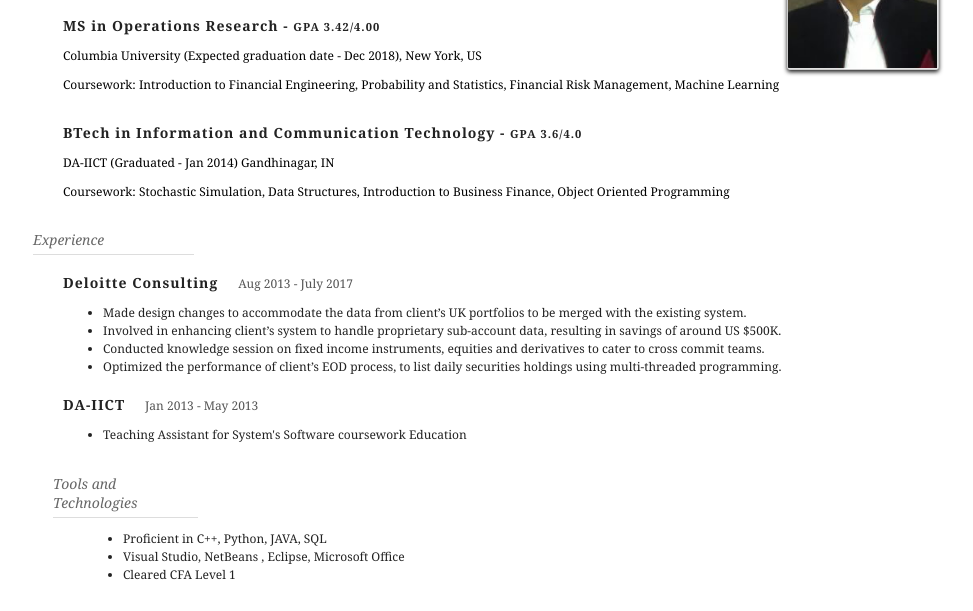
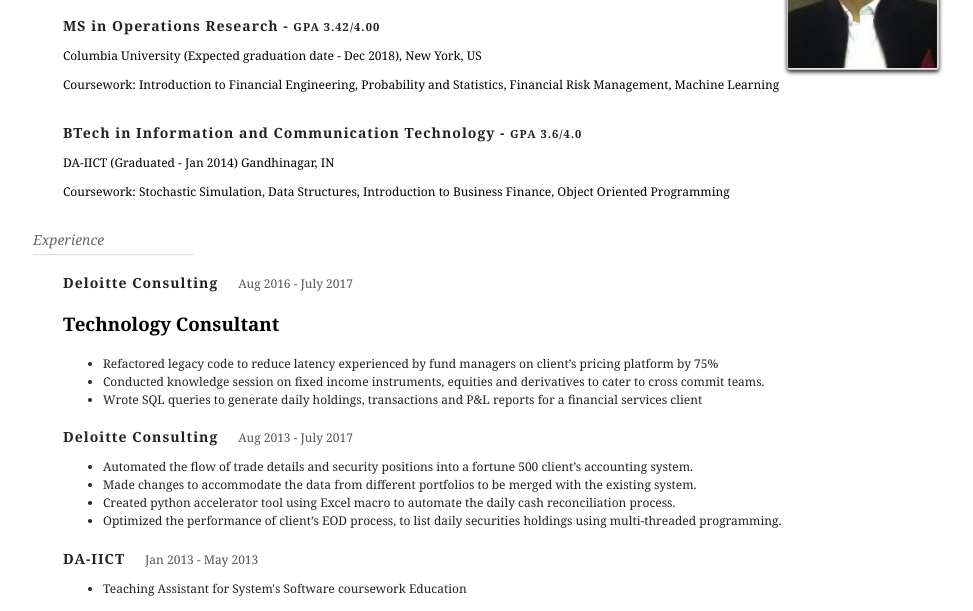
Before and after one commit to rj2511/Resume.github.io, a plain HTML site: page index.html in a window 1280 px wide. Shown: the part 149-760 px from the top of the page, without its empty margins (149-1122 px from the left). Drawn offline with Linux system fonts and the light colour scheme.

Commit message:
Update index.html

```diff
--- a/index.html
+++ b/index.html
@@ -142,11 +142,20 @@ border: 1px solid #ccc;}
 
 		<div id="experience" class="toplevel">
 			<h2>Experience</h2>
+			<h4>Deloitte Consulting<span class="timerange">Aug 2016 - July 2017</span></h4>
+			<h3>Technology Consultant</h3>
+			<ul>
+				<li>Refactored legacy code to reduce latency experienced by fund managers on client’s pricing platform by 75%</li>
+				<li>Conducted knowledge session on fixed income instruments, equities and derivatives to cater to cross commit teams.</li>
+				<li>Wrote SQL queries to generate daily holdings, transactions and P&L reports for a financial services client</li>
+
+			</ul>
+
 			<h4>Deloitte Consulting<span class="timerange">Aug 2013 - July 2017</span></h4>
 			<ul>
-				<li>Made design changes to accommodate the data from client’s UK portfolios to be merged with the existing system.</li>
-				<li>Involved in enhancing client’s system to handle proprietary sub-account data, resulting in savings of around US $500K.</li>
-				<li>Conducted knowledge session on fixed income instruments, equities and derivatives to cater to cross commit teams.</li>
+				<li>Automated the flow of trade details and security positions into a fortune 500 client’s accounting system. </li>
+				<li>Made changes to accommodate the data from different portfolios to be merged with the existing system.</li>
+				<li>Created python accelerator tool using Excel macro to automate the daily cash reconciliation process. </li>
 				<li>Optimized the performance of client’s EOD process, to list daily securities holdings using multi-threaded programming.</li>
 			</ul>
 
```
